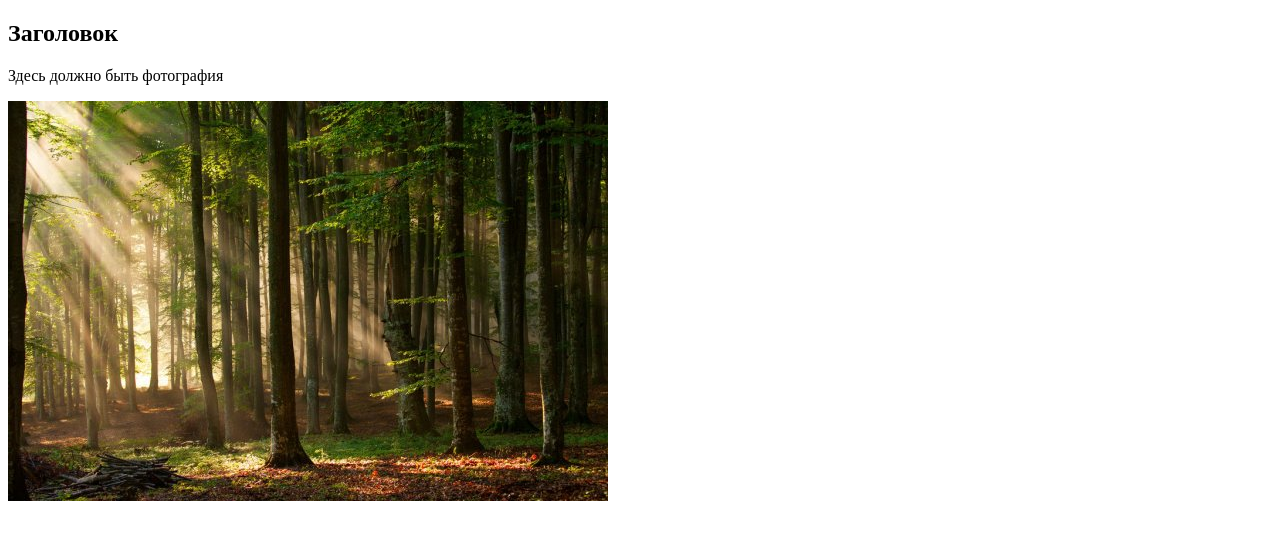
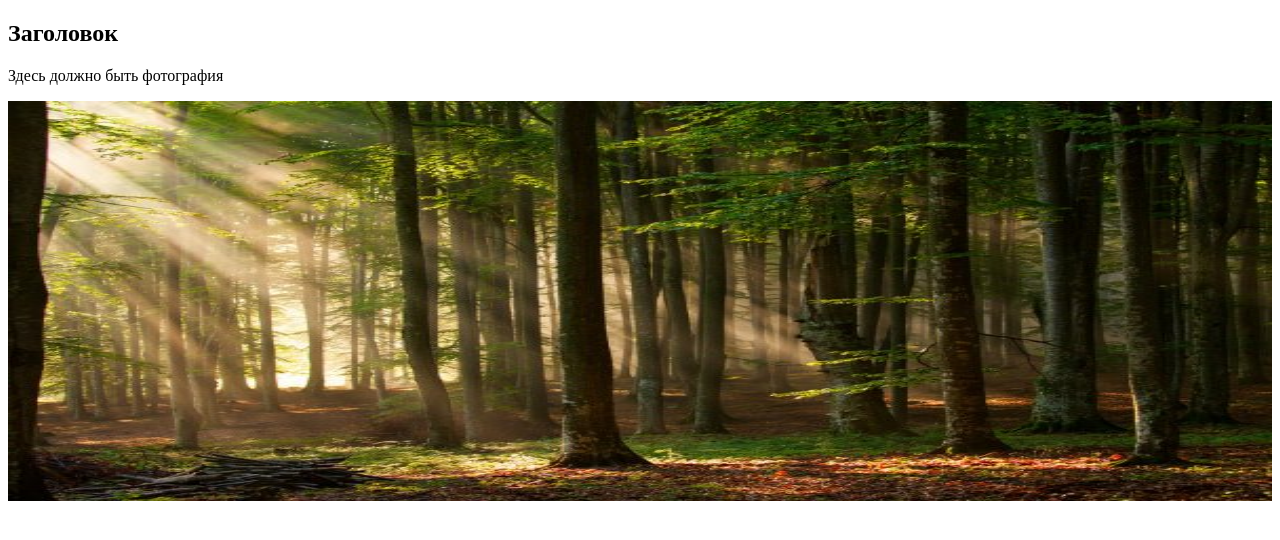
Before and after one commit to nickma07/Toy, a plain HTML site: page index.html in a window 1280 px wide. Drawn offline with Linux system fonts and the light colour scheme.

Commit message:
Update index.html

```diff
--- a/index.html
+++ b/index.html
@@ -1,5 +1,12 @@
 <!DOCTYPE html>
 <html>
+  <head>
+<style>
+img
+{width: 100%;
+}
+</style>
+    </head>
 <body>
 <h2>Заголовок</h2>
 <p>Здесь должно быть фотография</p>
```
